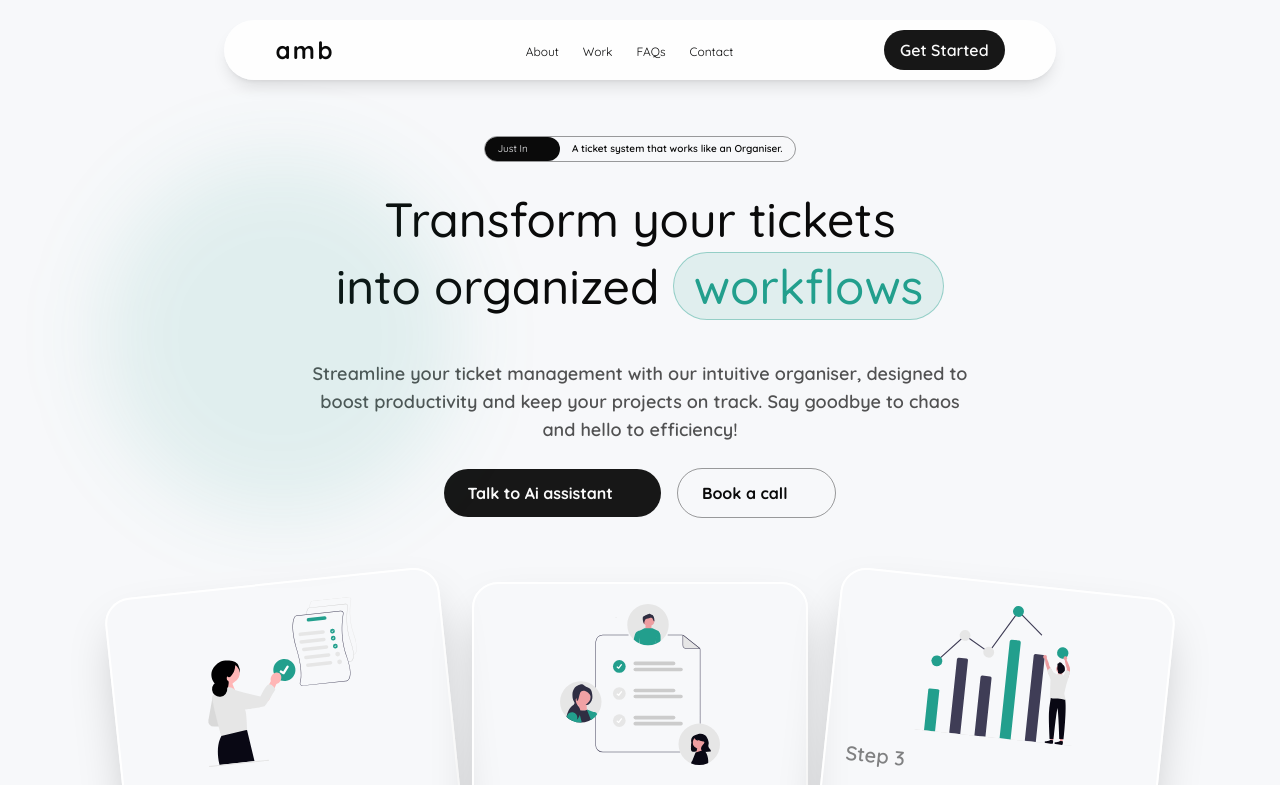
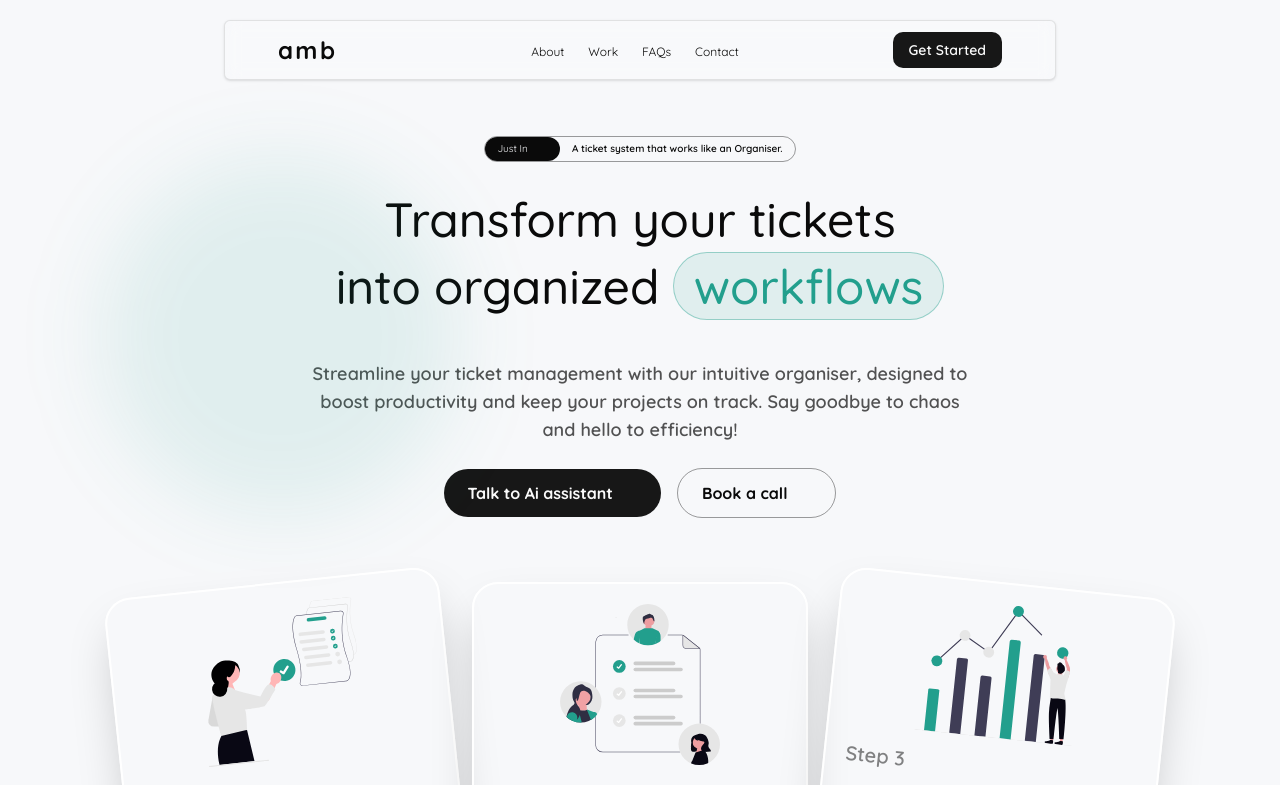
Before and after one commit to Elite-Dev-Repo/amber, a React (Vite) app: page / in a window 1280 px wide. Shown: the top 785 px of the page. Built offline with nearby package versions, Linux system fonts and the light colour scheme; some icons are missing.

Commit message:
nav redesign

```diff
--- a/src/components/Nav.tsx
+++ b/src/components/Nav.tsx
@@ -19,7 +19,7 @@ function Nav() {
         initial={{ opacity: 0, y: -28, scale: 0.96 }}
         animate={{ opacity: 1, y: 0, scale: 1 }}
         transition={{ duration: 0.55, ease: [0.22, 1, 0.36, 1] }}
-        className="sticky top-5 z-[100] flex w-[92%] md:w-[65%] mt-5 bg-white/80 backdrop-blur rounded-full min-h-15 shadow-lg mx-auto justify-between md:justify-around items-center gap-4 md:gap-12 px-5 md:px-0"
+        className="sticky top-5 z-[100] flex w-[92%] md:w-[65%] mt-5 bg-white/20 backdrop-blur rounded-sm border border-foreground/10 min-h-15 shadow-sm mx-auto justify-between md:justify-around items-center gap-4 md:gap-12 px-5 md:px-0"
       >
         <a href="#home">
           <h1 className="font-bold text-2xl tracking-widest ">
@@ -40,7 +40,7 @@ function Nav() {
           ))}
         </ul>
 
-        <button className="hidden md:block bg-primary text-primary-foreground hover:bg-primary/90 px-4 py-2 rounded-full font-semibold">
+        <button className="hidden md:block bg-primary text-sm text-primary-foreground hover:bg-primary/90 px-4 py-2 rounded-lg font-semibold">
           Get Started
         </button>
 
```
